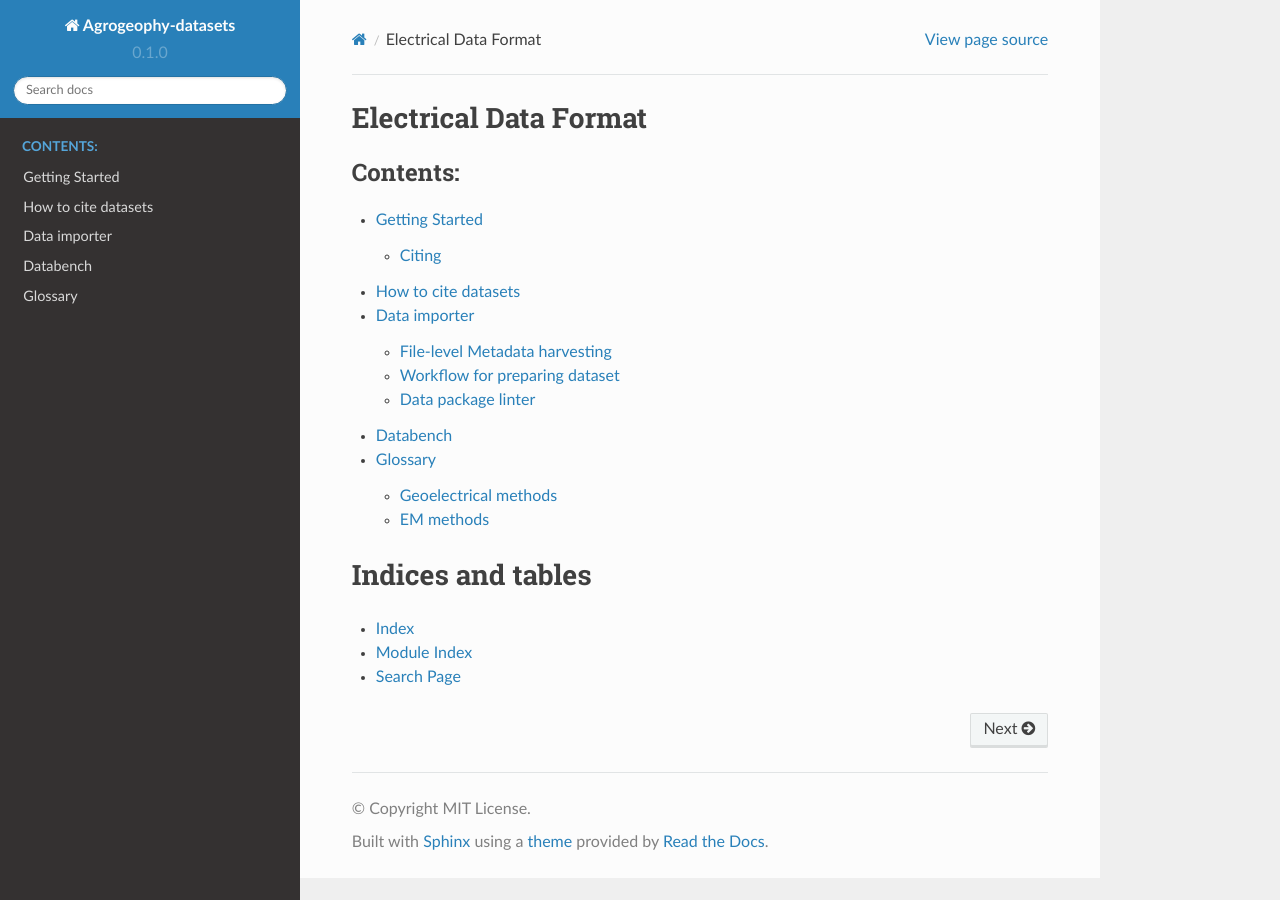
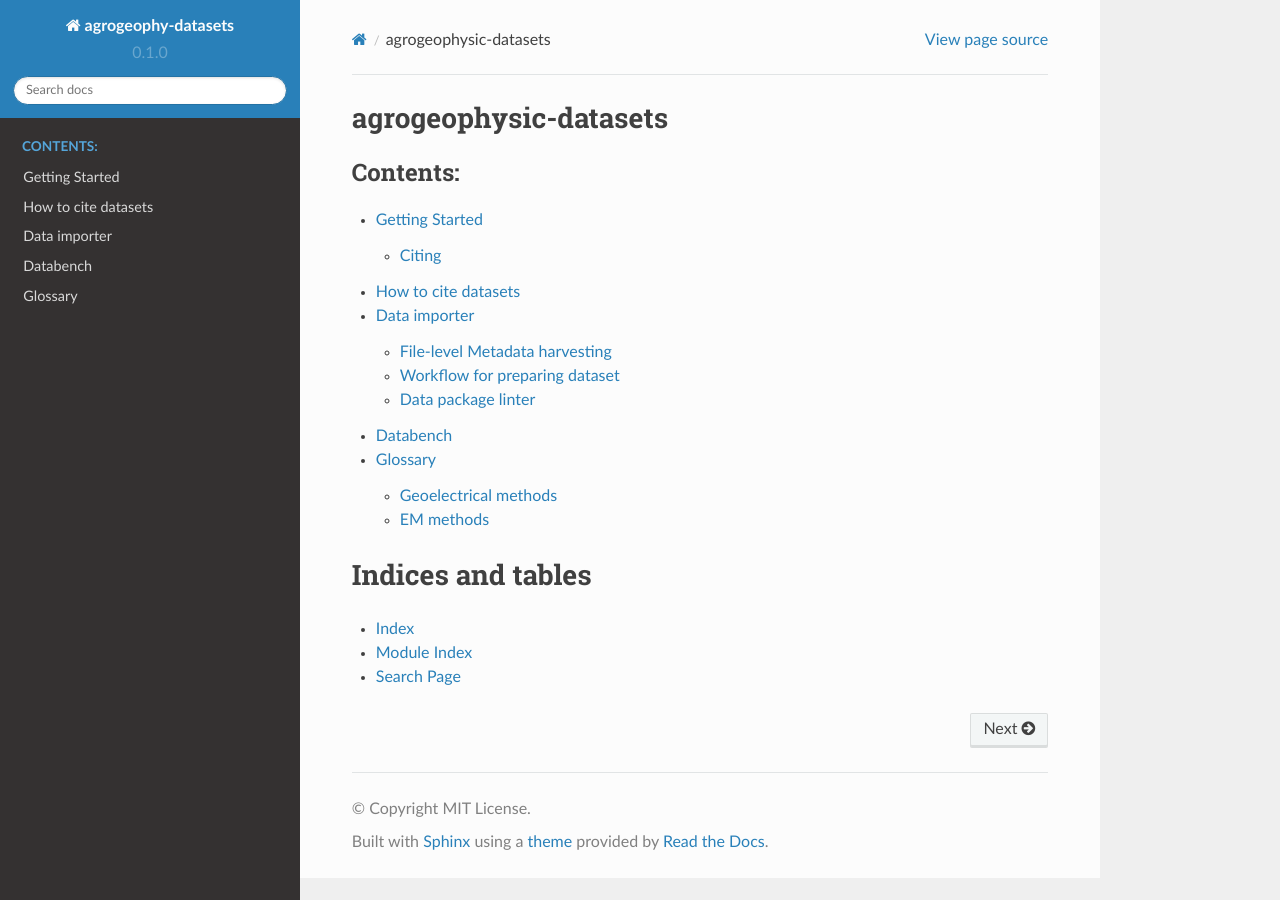
Before and after one commit to agrogeophy/datasets, a Sphinx documentation site: the page built from docs/index.rst, in a window 1280 px wide. Built offline with Sphinx 7.4.7 and the Read the Docs theme 2.0.0, drawn with Linux system fonts in a browser that asks for light colours.

```diff
--- a/docs/conf.py
+++ b/docs/conf.py
@@ -19,7 +19,7 @@ import sys
 
 # -- Project information -----------------------------------------------------
 
-project = 'Agrogeophy-datasets'
+project = 'agrogeophy-datasets'
 copyright = 'MIT License'
 author = 'Agrogeophy community'
 
--- a/docs/index.rst
+++ b/docs/index.rst
@@ -4,7 +4,7 @@
    contain the root `toctree` directive.
 
 
-Electrical Data Format
+agrogeophysic-datasets
 ======================
 
 
```
Also changed, not shown: docs/glossary.rst (+11 -0 lines).
